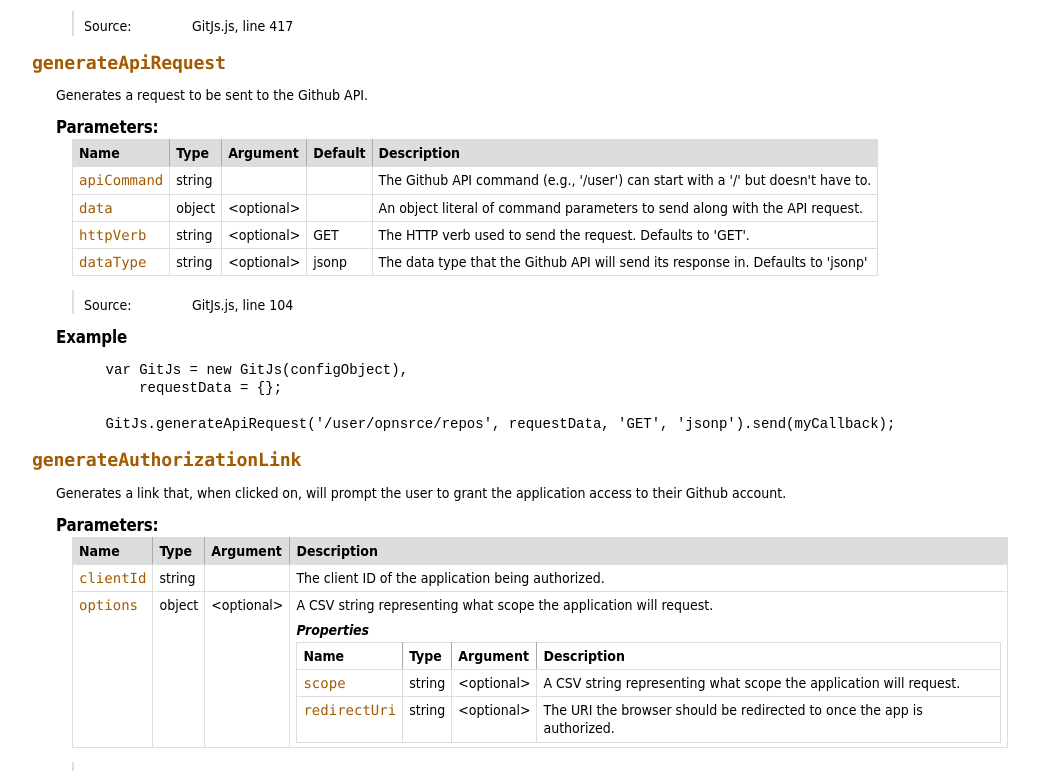
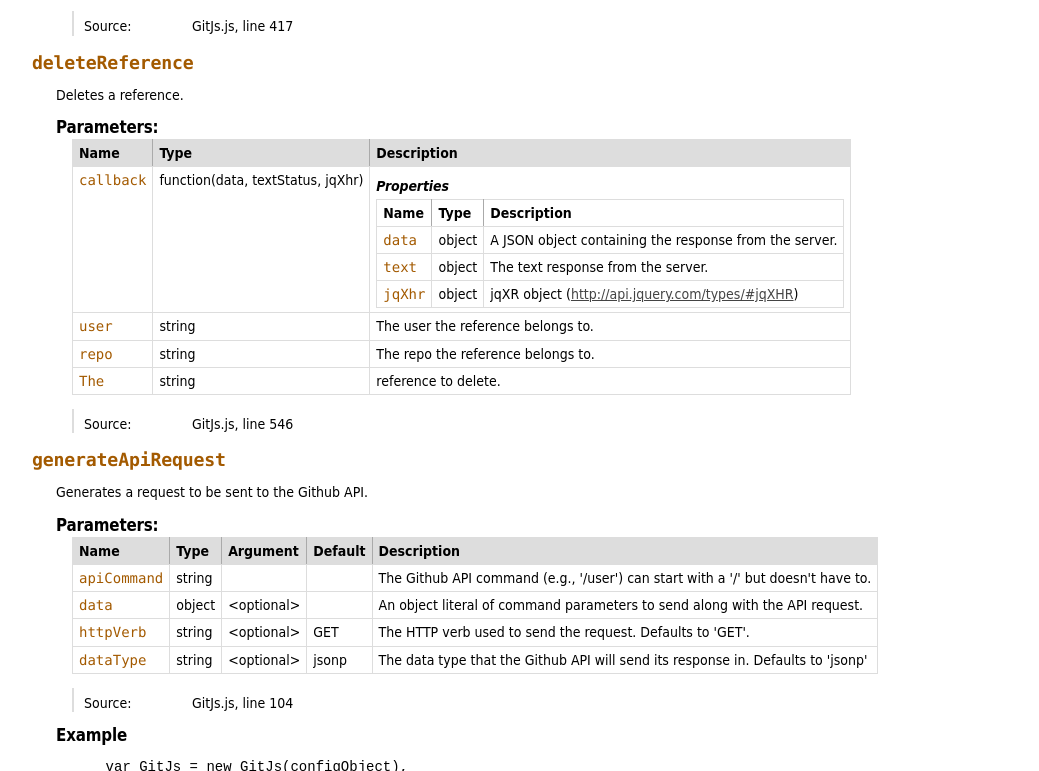
Before and after one commit to hyper4mance/gitjs, a plain HTML site: page docs/GitJs.html in a window 1280 px wide. Shown: the part 2029-2800 px from the top of the page, without its empty margins (0-1039 px from the left). Drawn offline with Linux system fonts and the light colour scheme; a script that the page names is missing.

Commit message:
Document the deleteReference method
This closes #68.

```diff
--- a/docs/GitJs.html
+++ b/docs/GitJs.html
@@ -47,7 +47,7 @@
 
 
     <div class="description">
-        Constructor
+        Class constructor.
     </div>
 
 
@@ -1049,7 +1049,7 @@
 
 
     <div class="description">
-        Creates a tree
+        Creates a tree.
     </div>
 
 
@@ -1344,6 +1344,262 @@
 
 
 <dt>
+    <h4 class="name" id="deleteReference"><span class="type-signature"></span>deleteReference</h4>
+
+
+</dt>
+<dd>
+
+
+    <div class="description">
+        Deletes a reference.
+    </div>
+
+
+
+
+
+        <h5>Parameters:</h5>
+
+
+<table class="params">
+    <thead>
+	<tr>
+
+		<th>Name</th>
+
+
+		<th>Type</th>
+
+
+
+
+
+		<th class="last">Description</th>
+	</tr>
+	</thead>
+
+	<tbody>
+
+
+        <tr>
+
+                <td class="name"><code>callback</code></td>
+
+
+            <td class="type">
+
+                        function(data, textStatus, jqXhr)
+
+
+            </td>
+
+
+
+
+
+            <td class="description last">
+                <h6>Properties</h6>
+
+
+<table class="params">
+    <thead>
+	<tr>
+
+		<th>Name</th>
+
+
+		<th>Type</th>
+
+
+
+
+
+		<th class="last">Description</th>
+	</tr>
+	</thead>
+
+	<tbody>
+
+
+        <tr>
+
+                <td class="name"><code>data</code></td>
+
+
+            <td class="type">
+
+                        object
+
+
+            </td>
+
+
+
+
+
+            <td class="description last">A JSON object containing the response from the server.</td>
+        </tr>
+
+
+
+        <tr>
+
+                <td class="name"><code>text</code></td>
+
+
+            <td class="type">
+
+                        object
+
+
+            </td>
+
+
+
+
+
+            <td class="description last">The text response from the server.</td>
+        </tr>
+
+
+
+        <tr>
+
+                <td class="name"><code>jqXhr</code></td>
+
+
+            <td class="type">
+
+                        object
+
+
+            </td>
+
+
+
+
+
+            <td class="description last">jqXR object (<a href="http://api.jquery.com/types/#jqXHR">http://api.jquery.com/types/#jqXHR</a>)</td>
+        </tr>
+
+
+	</tbody>
+</table>
+            </td>
+        </tr>
+
+
+
+        <tr>
+
+                <td class="name"><code>user</code></td>
+
+
+            <td class="type">
+
+                        string
+
+
+            </td>
+
+
+
+
+
+            <td class="description last">The user the reference belongs to.</td>
+        </tr>
+
+
+
+        <tr>
+
+                <td class="name"><code>repo</code></td>
+
+
+            <td class="type">
+
+                        string
+
+
+            </td>
+
+
+
+
+
+            <td class="description last">The repo the reference belongs to.</td>
+        </tr>
+
+
+
+        <tr>
+
+                <td class="name"><code>The</code></td>
+
+
+            <td class="type">
+
+                        string
+
+
+            </td>
+
+
+
+
+
+            <td class="description last">reference to delete.</td>
+        </tr>
+
+
+	</tbody>
+</table>
+
+
+
+<dl class="details">
+
+
+
+
+
+
+
+
+
+
+
+
+
+
+
+
+
+	<dt class="tag-source">Source:</dt>
+	<dd class="tag-source"><ul class="dummy"><li>GitJs.js, line 546</li></ul></dd>
+
+
+
+
+
+
+
+</dl>
+
+
+
+
+
+
+
+
+
+</dd>
+
+
+
+<dt>
     <h4 class="name" id="generateApiRequest"><span class="type-signature"></span>generateApiRequest</h4>
 
 
@@ -2357,7 +2613,7 @@
 
 
     <div class="description">
-        Gets a list of issues associated with the currently logged in user
+        Gets a list of issues associated with the currently logged in user.
     </div>
 
 
@@ -3291,7 +3547,7 @@
 
             <td class="type">
 
-                        string=
+                        string
 
 
             </td>
@@ -3766,7 +4022,7 @@
 
 
     <div class="description">
-        Gets a tree
+        Gets a tree.
     </div>
 
 
@@ -4112,7 +4368,7 @@
 <br clear="both">
 
 <footer>
-    Documentation generated by <a href="https://github.com/jsdoc3/jsdoc">JSDoc 3</a> on Thu Jul 12 2012 19:54:15 GMT-0500 (CDT)
+    Documentation generated by <a href="https://github.com/jsdoc3/jsdoc">JSDoc 3</a> on Thu Jul 12 2012 21:04:30 GMT-0500 (CDT)
 </footer>
 
 <script> sh_highlightDocument(); </script>
```
Also changed, not shown: docs/index.html (+1 -1 lines), src/GitJs.js (+12 -0 lines).
